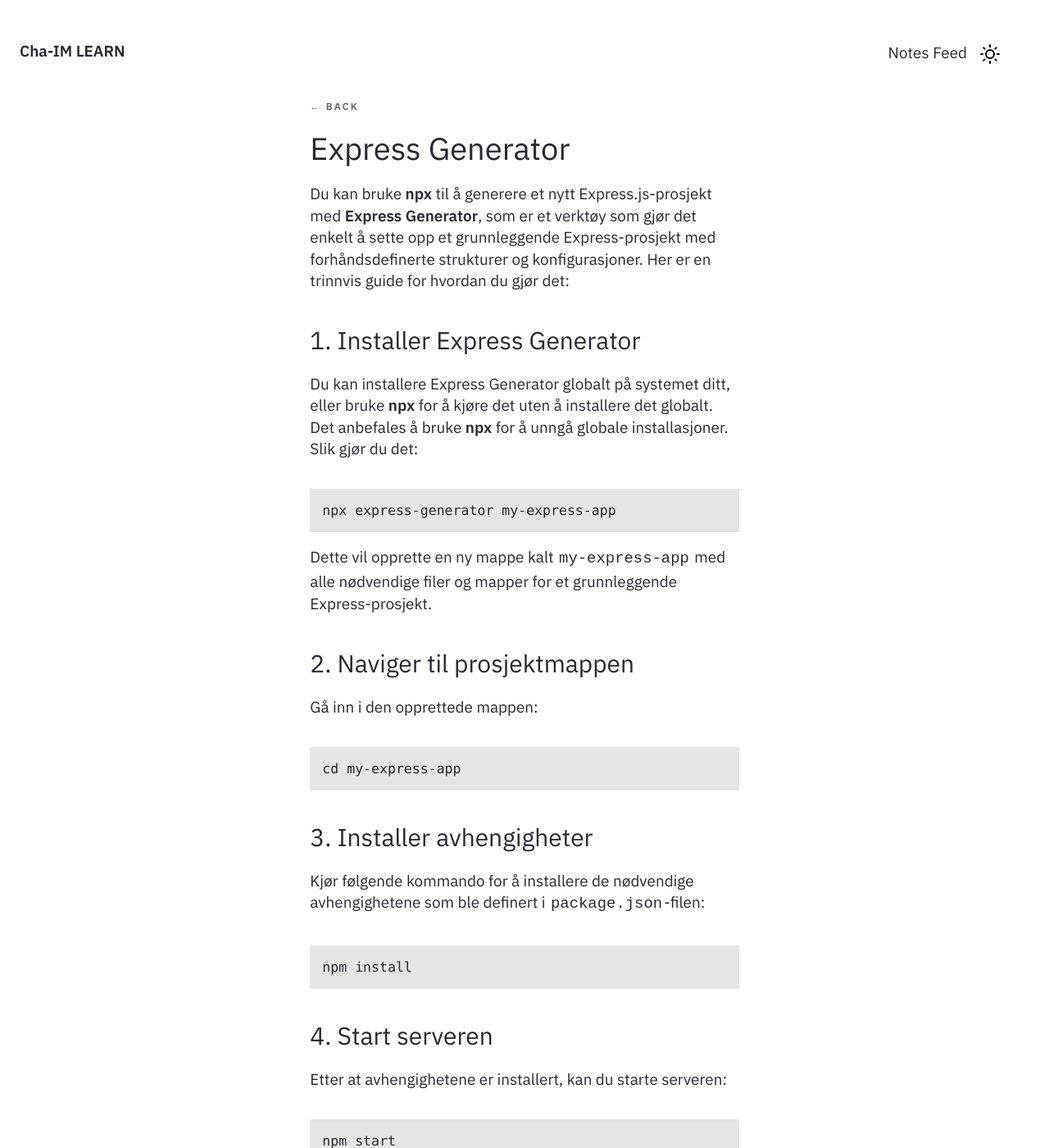
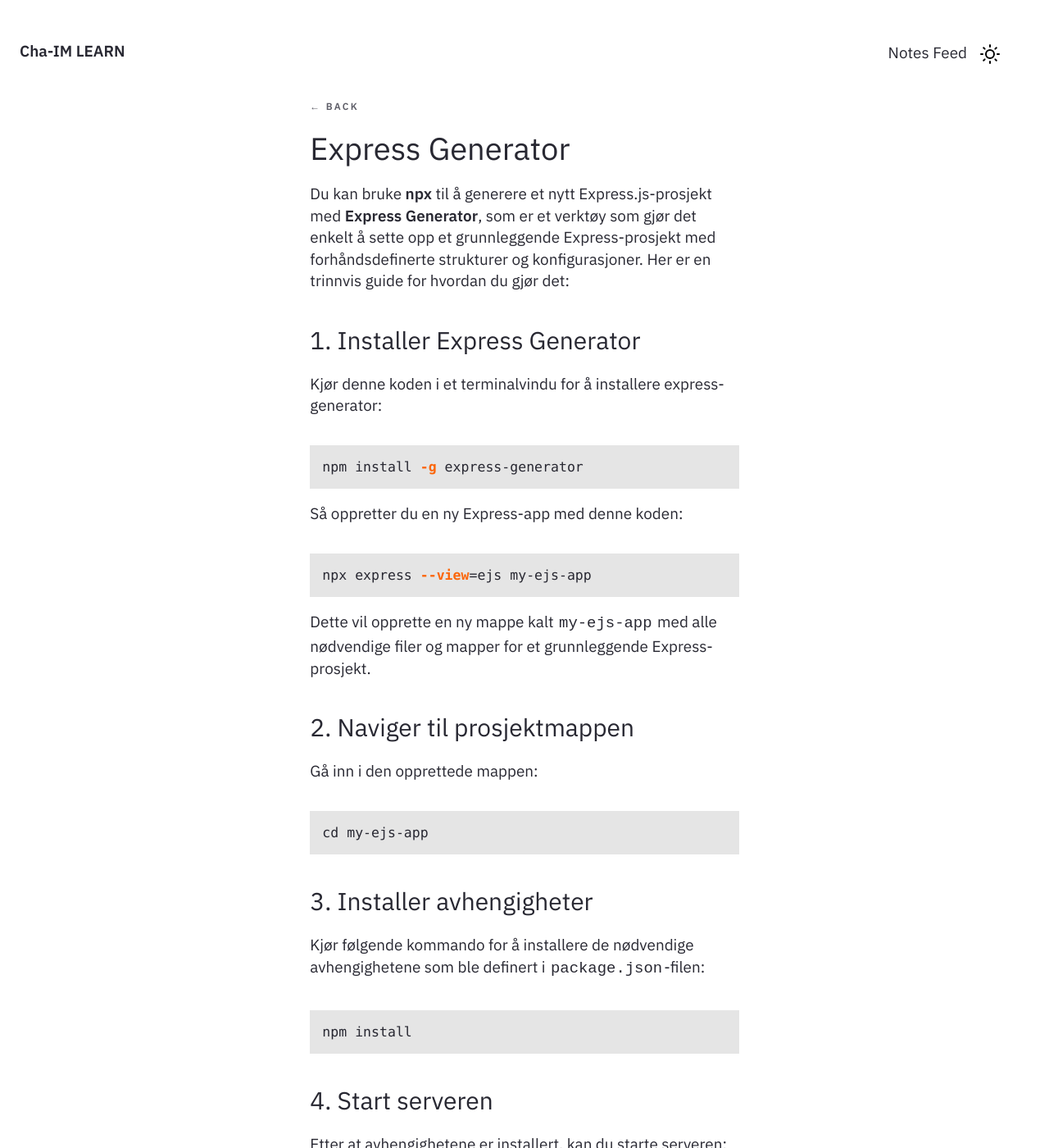
Before and after one commit to Cha-IM/cha-im.github.io, a Jekyll site: the page built from _notes/Public/Utvikling/Node.js og Express.js/Express Generator.md, in a window 1280 px wide and 1400 px high. Shown: the whole window at 82% size. Built offline with Jekyll 4.4.1, drawn with Linux system fonts in a browser that asks for light colours.

Commit message:
TRFK-811339 2025-10-14:12:20:30

````diff
--- a/_notes/Public/Utvikling/Node.js og Express.js/Express Generator.md
+++ b/_notes/Public/Utvikling/Node.js og Express.js/Express Generator.md
@@ -8,20 +8,25 @@ Du kan bruke **npx** til å generere et nytt Express.js-prosjekt med **Express G
 
 ### 1. Installer Express Generator
 
-Du kan installere Express Generator globalt på systemet ditt, eller bruke **npx** for å kjøre det uten å installere det globalt. Det anbefales å bruke **npx** for å unngå globale installasjoner. Slik gjør du det:
+Kjør denne koden i et terminalvindu for å installere express-generator:
+```bash
+npm install -g express-generator
+```
+
+Så oppretter du en ny Express-app med denne koden:
 
 ```bash
-npx express-generator my-express-app
+npx express --view=ejs my-ejs-app
 ```
 
-Dette vil opprette en ny mappe kalt `my-express-app` med alle nødvendige filer og mapper for et grunnleggende Express-prosjekt.
+Dette vil opprette en ny mappe kalt `my-ejs-app` med alle nødvendige filer og mapper for et grunnleggende Express-prosjekt.
 
 ### 2. Naviger til prosjektmappen
 
 Gå inn i den opprettede mappen:
 
 ```bash
-cd my-express-app
+cd my-ejs-app
 ```
 
 ### 3. Installer avhengigheter
````
Also changed, not shown: _notes/Public/Utvikling/Node.js og Express.js/Installer Node.js og lag en statisk nettside med Express.js.md (+4 -0 lines), .obsidian/workspace.json.
